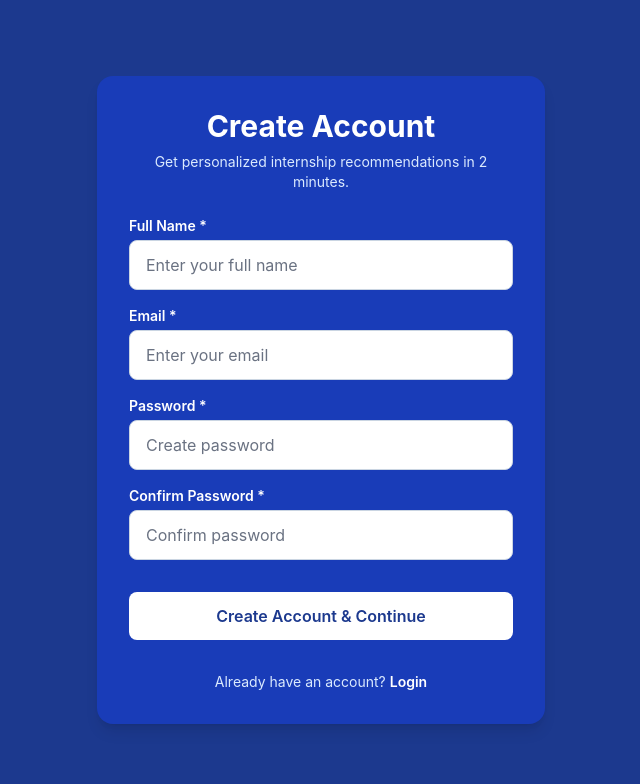
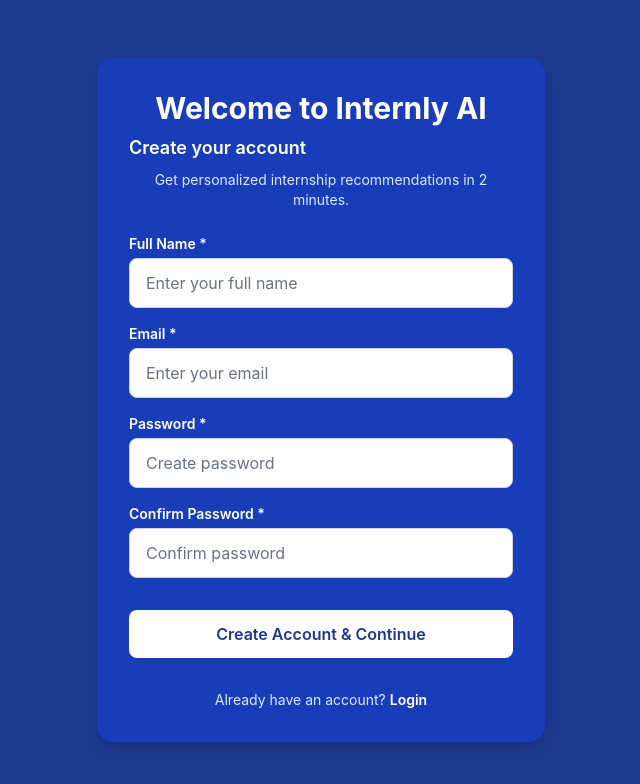
Before and after one commit to SanjanaSingh29/Smart-Internship-Recommendation-System, a React (Vite) app in the folder frontend/: page /register in a window 1280 px wide. Shown: the top 784 px of the page, without its empty margins (319-959 px from the left). Built offline with nearby package versions, Linux system fonts and the light colour scheme.

Commit message:
Update branding to Internly AI

```diff
--- a/frontend/index.html
+++ b/frontend/index.html
@@ -4,7 +4,7 @@
     <meta charset="UTF-8" />
     <link rel="icon" type="image/svg+xml" href="/favicon.svg" />
     <meta name="viewport" content="width=device-width, initial-scale=1.0" />
-    <title>Smart Internship Recommendation System</title>
+    <title>Internly AI</title>
   </head>
   <body>
     <div id="root"></div>
--- a/frontend/src/components/Sidebar.jsx
+++ b/frontend/src/components/Sidebar.jsx
@@ -38,7 +38,7 @@ export default function Sidebar() {
           <div className="w-8 h-8 rounded-xl bg-blue-600 flex items-center justify-center font-black text-white text-lg">
             IP
           </div>
-          <h2 className="text-xl font-bold text-white tracking-wide">InternPortal</h2>
+          <h2 className="text-xl font-bold text-white tracking-wide">Internly AI</h2>
         </div>
 
         {/* Main Navigation */}
--- a/frontend/src/pages/login/login.jsx
+++ b/frontend/src/pages/login/login.jsx
@@ -82,8 +82,12 @@ function Login() {
     <div className="min-h-screen bg-blue-900 flex items-center justify-center p-4">
       <div className="bg-blue-800 rounded-2xl p-8 shadow-lg text-center text-white w-full max-w-md">
         <h1 className="text-2xl font-bold">
-          Smart Internship Recommendation System
+          Welcome Back! to Internly AI
         </h1>
+        <h2 className="text-lg font-semibold mt-2">
+          Login to your account
+        </h2>
+        <h3>Smart Internship Recommendation System</h3>
         <p className="mt-3 text-sm text-blue-100">
           Find internships based on your skills and interests.
         </p>
--- a/frontend/src/pages/register/register.jsx
+++ b/frontend/src/pages/register/register.jsx
@@ -61,7 +61,12 @@ function Register() {
   return (
     <div className="min-h-screen bg-blue-900 flex items-center justify-center p-4">
       <div className="bg-blue-800 rounded-2xl p-8 shadow-lg text-white w-full max-w-md">
-        <h1 className="text-3xl font-bold text-center">Create Account</h1>
+        <h1 className="text-3xl font-bold text-center">
+          Welcome to Internly AI
+        </h1>
+        <h2 className="text-lg font-semibold mt-2">
+          Create your account
+        </h2>
         <p className="mt-2 text-center text-sm text-blue-100">
           Get personalized internship recommendations in 2 minutes.
         </p>
```
